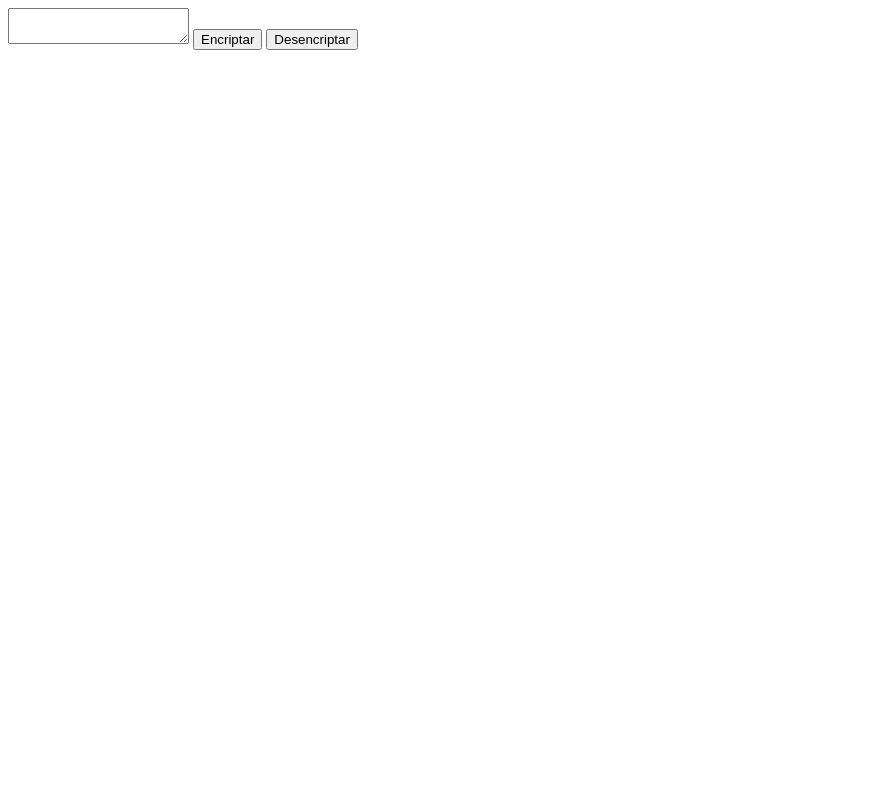
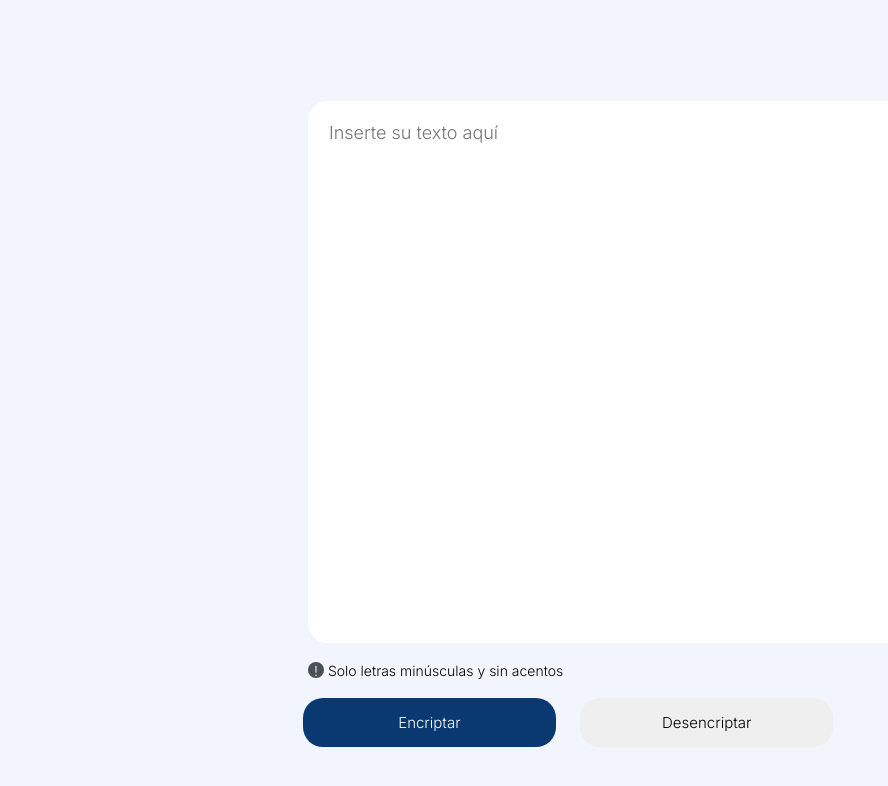
Before and after one commit to Nicolas359/Encriptador-web, a plain HTML site: page encriptador.html in a window 1280 px wide. Shown: the whole page, without its empty margins (0-888 px from the left). Drawn offline with Linux system fonts and the light colour scheme.

Commit message:
Desarrollo de la interfaz y estilado

```diff
--- a/encriptador.html
+++ b/encriptador.html
@@ -1,14 +1,29 @@
 <!DOCTYPE html>
+
+<html lang="es">
 
     <head>
         <meta charset="UTF-8">
         <title>Encriptador de Texto</title>
+        <link rel="stylesheet" href="style.css">
+
+        <link rel="preconnect" href="https://fonts.googleapis.com">
+        <link rel="preconnect" href="https://fonts.gstatic.com" crossorigin>
+        <link href="https://fonts.googleapis.com/css2?family=Inter:wght@300&display=swap" rel="stylesheet">
     </head>
 
     <body>
         <main>
-        <textarea></textarea>
-        <input type="submit" value="Encriptar">
-        <input type="submit" value="Desencriptar">
+            <div>
+                <textarea placeholder="Inserte su texto aquí"></textarea>
+                <p class="advertencia"> Solo letras minúsculas y sin acentos</p>
+                <input type="submit" value="Encriptar" class="boton-encriptar">
+                <input type="submit" value="Desencriptar" class="boton-desencriptar">
+            </div>
         </main>
+
+        <footer>
+
+        </footer>
     </body>
+</html>
--- /dev/null
+++ b/style.css
@@ -0,0 +1,61 @@
+
+
+html{
+    background-color: #F3F5FC;
+}
+
+body *{
+    font-family: 'Inter', sans-serif;
+}
+
+textarea{
+    width: 780px;
+    height: 500px;
+    margin: 8% 300px 0;
+    padding: 20px;
+    display:block;
+    border-color: transparent;
+    border-radius: 20px;
+    background-color: white;
+    outline:none;
+    resize: none;
+    font-size: 18px;
+}
+
+.advertencia{
+    margin-left: 300px;
+    font-size: 14px;
+    padding: 5px 0;
+}
+
+.advertencia:before {
+    display: inline-block;
+    content: "!";
+    border-radius: 50%;
+    background-color: #495057;
+    color: white;
+    width: 16px;
+    height: 16px;
+    text-align: center;
+}
+
+input {
+    width: 20%;
+    padding: 15px;
+    font-size: 15px;
+    color:white;
+    border:transparent;
+    border-radius: 20px;
+    transition:1s all;
+    cursor: pointer;
+}
+
+.boton-encriptar {
+    background:#0A3871;
+    margin-left: 295px;
+}
+
+.boton-desencriptar {
+    color:black;
+    margin-left: 20px;
+}
```
Lines whose indentation alone changed are shown as unchanged.
